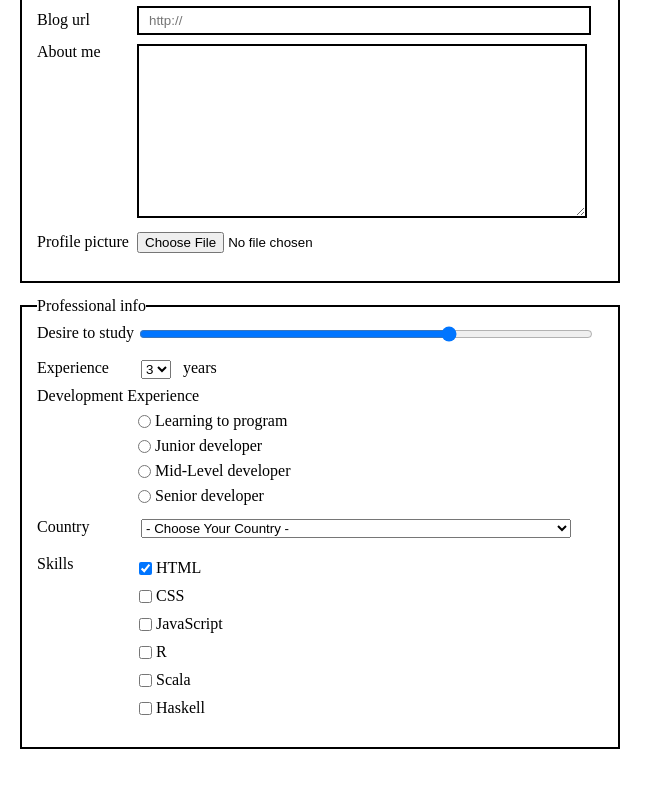
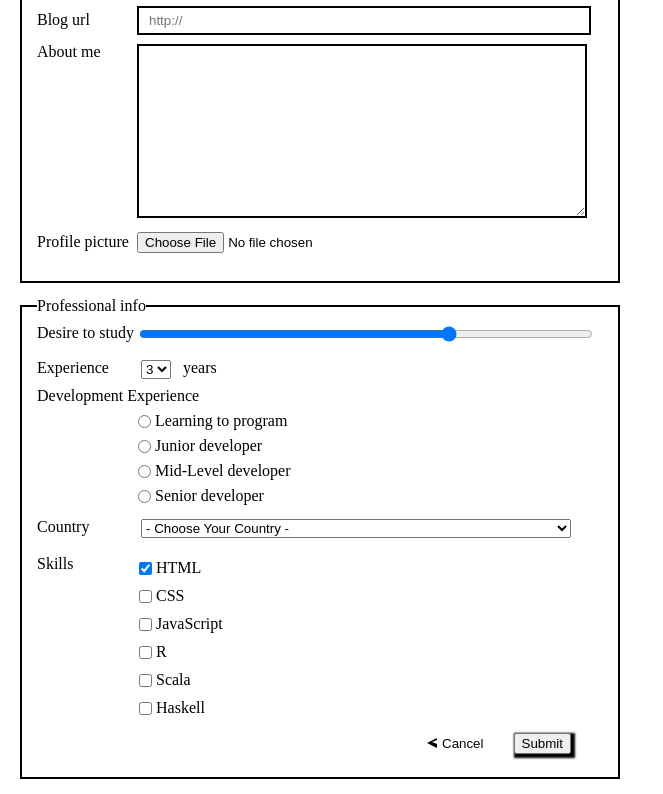
Before and after one commit to See3200/GH_Frontend, a plain HTML site: page hw02/form.html in a window 1280 px wide. Shown: the part 374-1168 px from the top of the page, without its empty margins (0-663 px from the left). Before the commit the page ends 1138 px from the top, so only its background shows below. Drawn offline with Linux system fonts and the light colour scheme.

Commit message:
modified buttons

```diff
--- a/hw02/form.html
+++ b/hw02/form.html
@@ -66,6 +66,9 @@
                             <li><input id="check6" type="checkbox" name="skills" value="Haskell"><label for="check6">Haskell</label></li>
                         </ul>
                     </li>
+                    <li><button type="reset" class="cancel-btn">Cancel</button>
+                        <button type="submit" class="submit-btn">Submit</button>
+                    </li>
                 </ul>
         </fieldset>
     </form>
--- a/hw02/style/main.css
+++ b/hw02/style/main.css
@@ -114,3 +114,39 @@
     padding: 0;
     margin: 0;
 }
+.cancel-btn{
+    margin: 0 20px 0 400px;
+    border: none;
+    background-color: transparent;
+    position: relative;
+    padding-left: 5px;
+}
+.cancel-btn:after, .cancel-btn:before {
+    right: 100%;
+    top: 50%;
+    border: solid transparent;
+    content: " ";
+    height: 0;
+    width: 0;
+    position: absolute;
+    cursor: pointer;
+}
+.cancel-btn:before {
+    top: 3px;
+    border-style: solid;
+    border-width: 5px 10px 5px 0;
+    border-color: transparent #000 transparent transparent;
+}
+.cancel-btn:after {
+    top: 5px;
+    border-style: solid;
+    border-width: 2.5px 5px 2.5px 0;
+    border-color: transparent #fff transparent transparent;
+}
+
+.submit-btn{
+    box-shadow: 2px 2px 2px 2px #000;
+}
+.form button{
+    cursor: pointer;
+}
```
